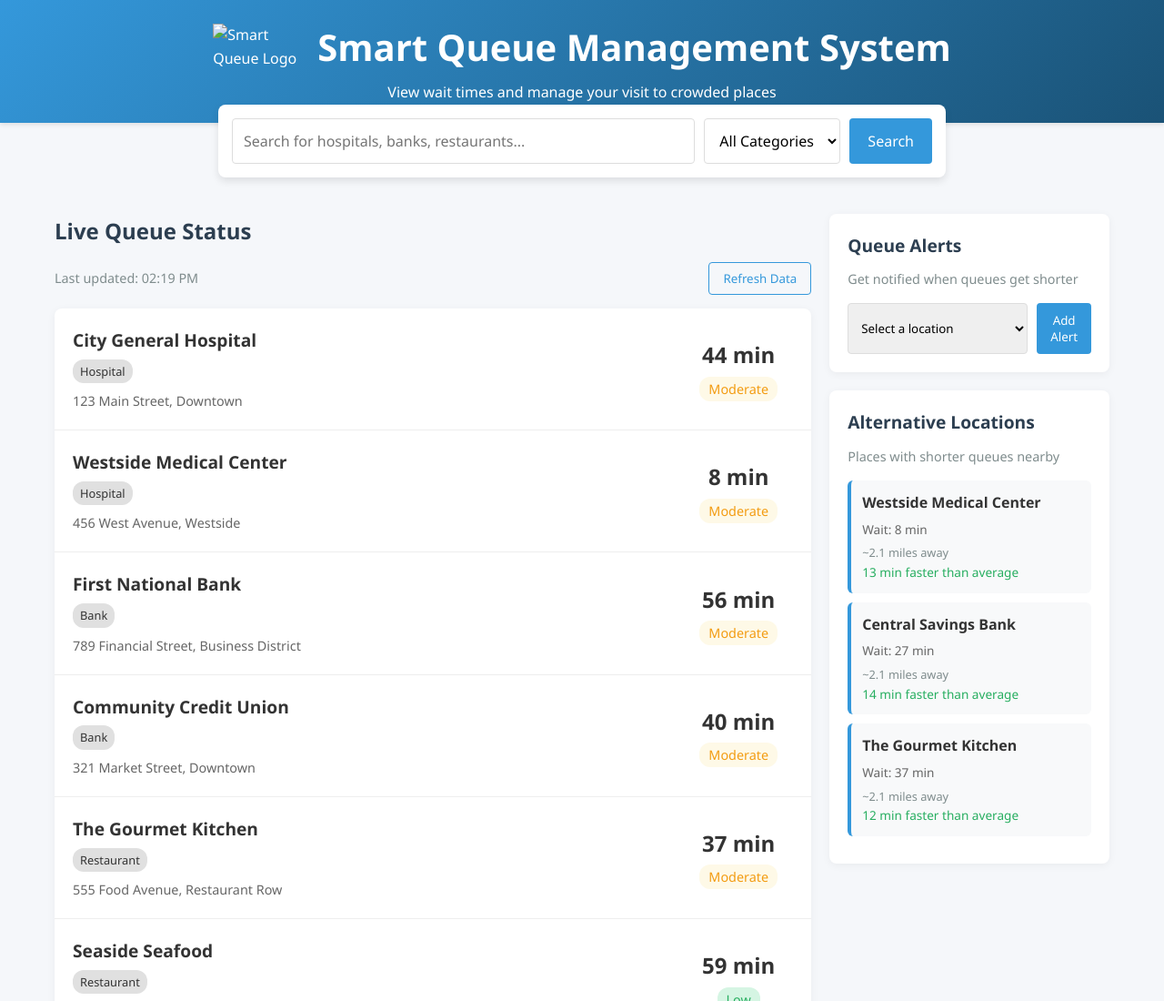
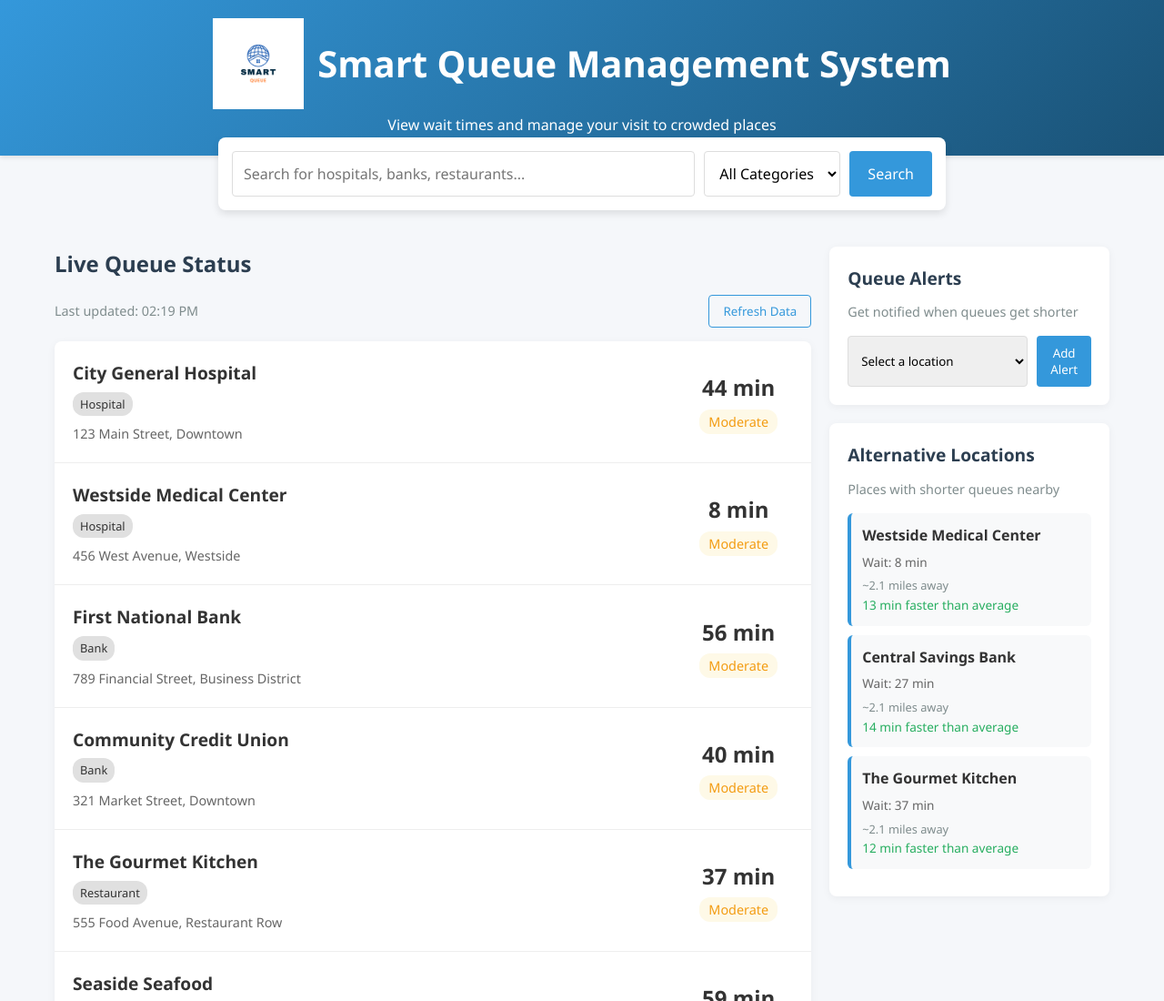
Before and after one commit to udaykiran76/Smart_Queue_Management_System, a plain HTML site: page index.html in a window 1280 px wide. Shown: the top 1100 px of the page at 91% size. Drawn offline with Linux system fonts and the light colour scheme.

Commit message:
Update index.html

```diff
--- a/index.html
+++ b/index.html
@@ -530,7 +530,7 @@
 <body>
     <header>
         <div class="title-group">
-            <img src="logo.png" alt="Smart Queue Logo" class="logo">
+            <img src="queue.png" alt="Smart Queue Logo" class="logo">
             <h1>Smart Queue Management System</h1>
         </div>
         <p>View wait times and manage your visit to crowded places</p>
```
